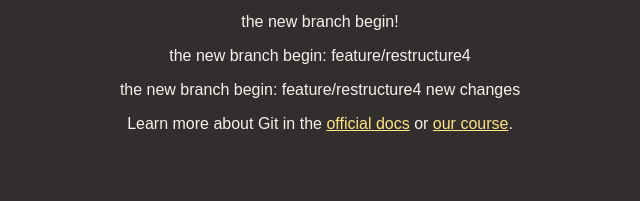
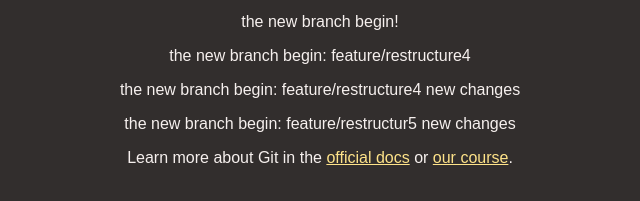
Before and after one commit to syljan/github-crash-course, a plain HTML site: page index.html in a window 1280 px wide. Shown: the part 249-450 px from the top of the page, without its empty margins (320-960 px from the left). Drawn offline with Linux system fonts and the light colour scheme.

Commit message:
Feature/restructur5 (#4)
* feature/restructure4 changes in index

* new changes to feature/restructure4

* checking new branch feature/restructur5

```diff
--- a/index.html
+++ b/index.html
@@ -18,6 +18,7 @@
       <p>the new branch begin!</p>
       <p>the new branch begin: feature/restructure4</p>
        <p>the new branch begin: feature/restructure4 new changes</p>
+       <p>the new branch begin: feature/restructur5 new changes</p>
       <p>
         Learn more about Git in the
         <a href="https://git-scm.com/book/en/v2">official docs</a> or
```
